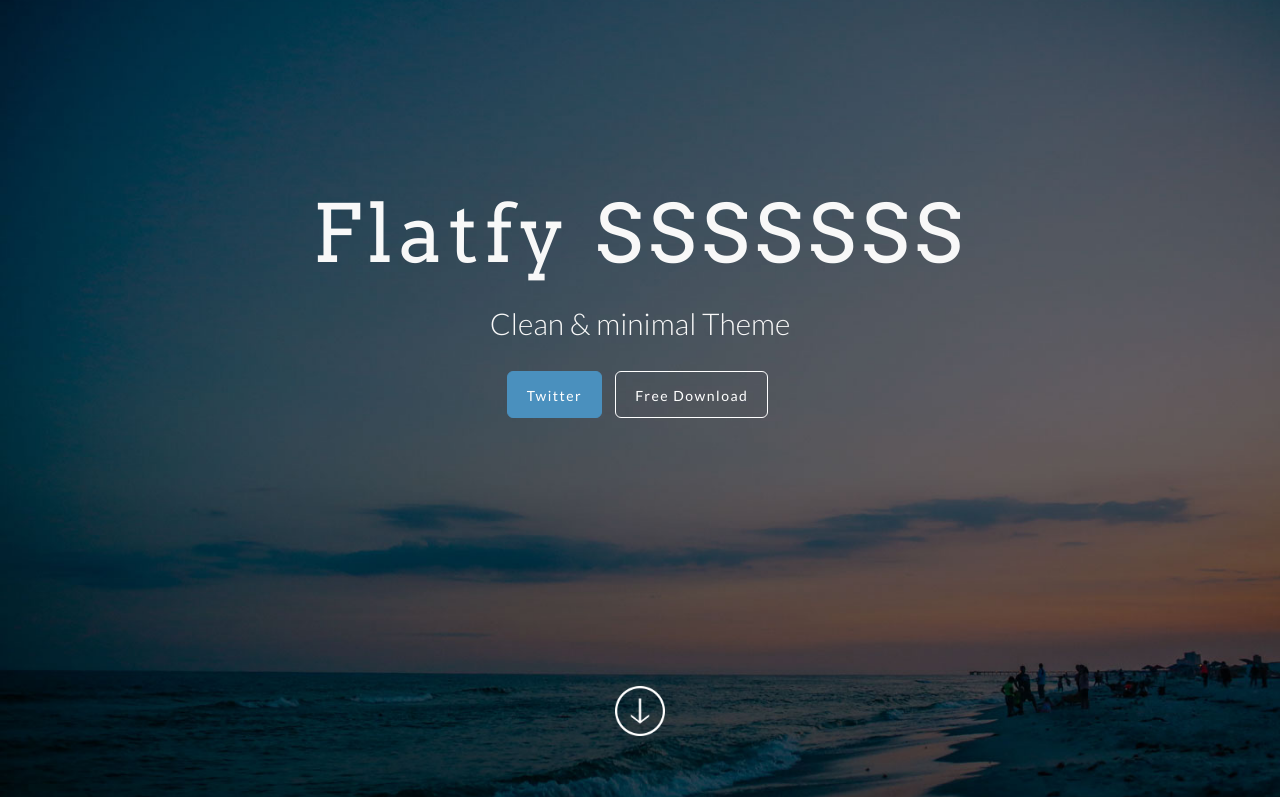
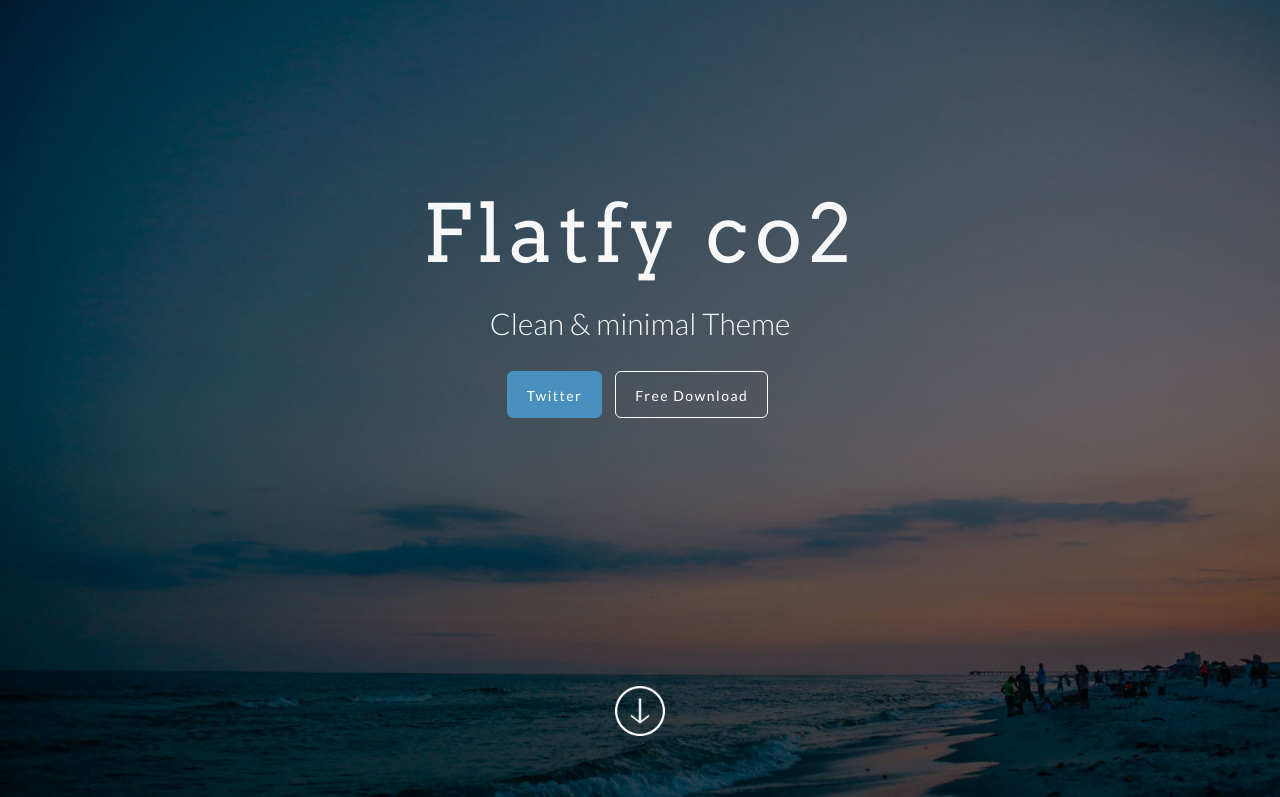
Before and after one commit to candyco2/co2, a plain HTML site: page index.html in a window 1280 px wide. Shown: the top 797 px of the page. Drawn offline with Linux system fonts and the light colour scheme.

Commit message:
Update index.html

```diff
--- a/index.html
+++ b/index.html
@@ -58,7 +58,7 @@
 	<!-- FullScreen -->
     <div class="intro-header">
 		<div class="col-xs-12 text-center abcen1">
-			<h1 class="h1_home wow fadeIn" data-wow-delay="0.4s">Flatfy SSSSSSS</h1>
+			<h1 class="h1_home wow fadeIn" data-wow-delay="0.4s">Flatfy co2</h1>
 			<h3 class="h3_home wow fadeIn" data-wow-delay="0.6s">Clean & minimal Theme</h3>
 			<ul class="list-inline intro-social-buttons">
 				<li><a href="https://twitter.com/galantiandrea" class="btn  btn-lg mybutton_cyano wow fadeIn" data-wow-delay="0.8s"><span class="network-name">Twitter</span></a>
```
